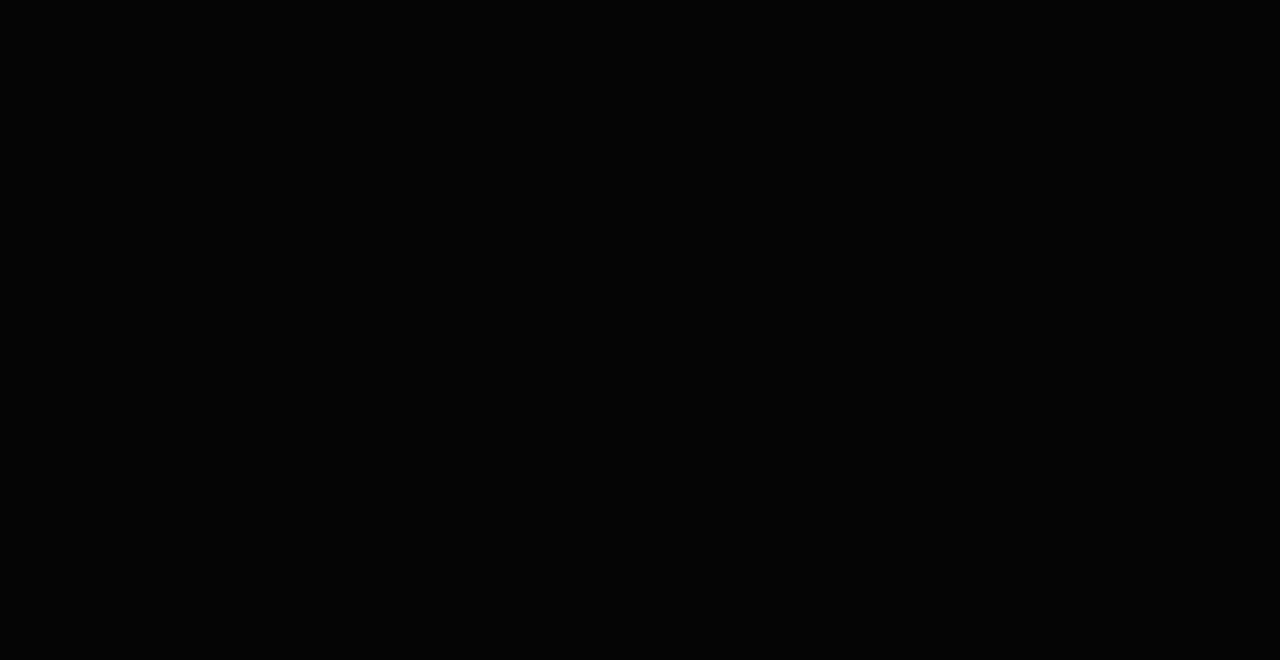
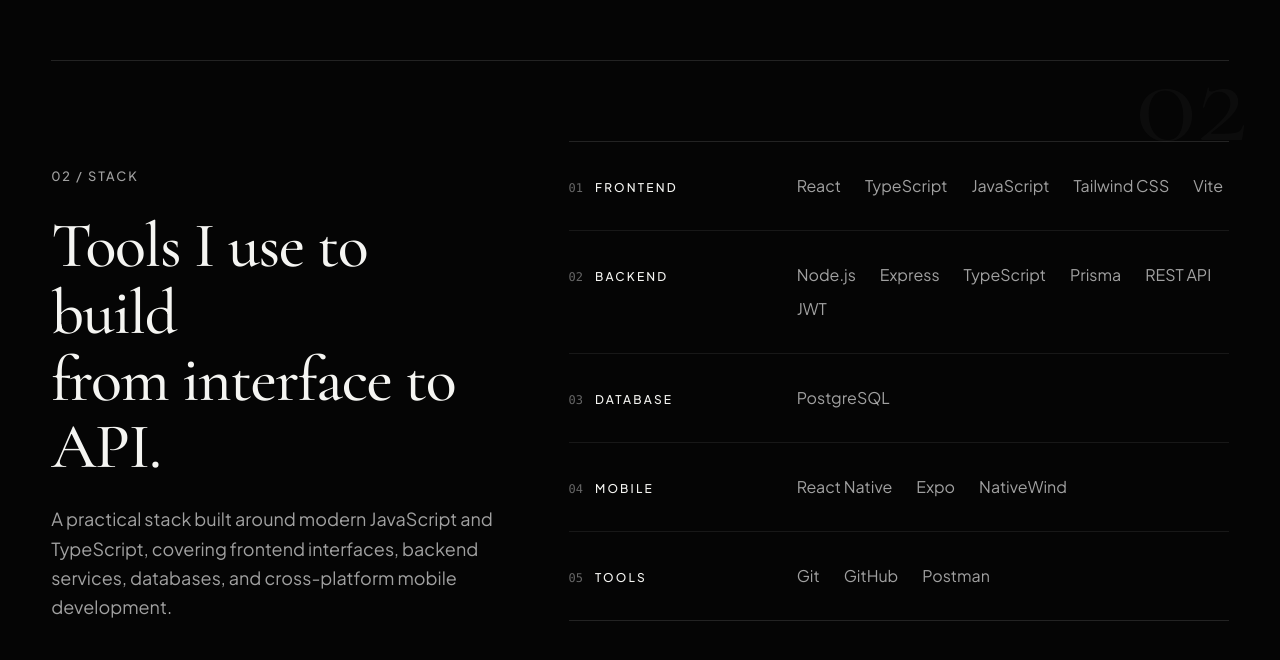
Before and after one commit to Wisnutri690/portfolio, a React (Vite) app: page / in a window 1280 px wide. Shown: the part 1684-2344 px from the top of the page. Before the commit the page ends 1616 px from the top, so only its background shows below. Built offline with nearby package versions, Linux system fonts and the light colour scheme.

Commit message:
feat: build editorial skills section

```diff
--- a/src/App.tsx
+++ b/src/App.tsx
@@ -1,6 +1,7 @@
 import Navbar from './components/Navbar'
 import Hero from './components/Hero'
 import About from './components/About'
+import Skills from './components/Skills'
 
 function App() {
   return (
@@ -9,6 +10,7 @@ function App() {
       <main>
         <Hero />
         <About />
+        <Skills />
       </main>
     </div>
   )
--- /dev/null
+++ b/src/components/Skills.tsx
@@ -0,0 +1,157 @@
+import { useEffect, useRef, useState } from 'react'
+
+interface SkillGroup {
+  number: string
+  category: string
+  skills: string[]
+}
+
+const SKILL_GROUPS: SkillGroup[] = [
+  {
+    number: '01',
+    category: 'Frontend',
+    skills: ['React', 'TypeScript', 'JavaScript', 'Tailwind CSS', 'Vite'],
+  },
+  {
+    number: '02',
+    category: 'Backend',
+    skills: ['Node.js', 'Express', 'TypeScript', 'Prisma', 'REST API', 'JWT'],
+  },
+  {
+    number: '03',
+    category: 'Database',
+    skills: ['PostgreSQL'],
+  },
+  {
+    number: '04',
+    category: 'Mobile',
+    skills: ['React Native', 'Expo', 'NativeWind'],
+  },
+  {
+    number: '05',
+    category: 'Tools',
+    skills: ['Git', 'GitHub', 'Postman'],
+  },
+]
+
+export default function Skills() {
+  const sectionRef = useRef<HTMLElement>(null)
+  const [isVisible, setIsVisible] = useState(false)
+
+  useEffect(() => {
+    const observer = new IntersectionObserver(
+      ([entry]) => {
+        if (entry.isIntersecting) {
+          setIsVisible(true)
+          observer.disconnect()
+        }
+      },
+      { threshold: 0.12 }
+    )
+
+    if (sectionRef.current) {
+      observer.observe(sectionRef.current)
+    }
+
+    return () => observer.disconnect()
+  }, [])
+
+  return (
+    <section
+      ref={sectionRef}
+      id="skills"
+      className="relative py-24 md:py-32 overflow-hidden"
+      aria-labelledby="skills-heading"
+    >
+      <div className="editorial-container relative">
+        {/* Top Section Divider */}
+        <div className="editorial-divider mb-16 md:mb-20" aria-hidden="true" />
+
+        {/* Subtle Watermark 02 */}
+        <span
+          className="absolute -top-6 right-4 md:right-8 font-editorial text-8xl md:text-9xl text-white/[0.03] select-none pointer-events-none"
+          aria-hidden="true"
+        >
+          02
+        </span>
+
+        {/* Two-Column Editorial Layout */}
+        <div className="grid grid-cols-1 lg:grid-cols-12 gap-12 lg:gap-16 items-start">
+          {/* Left Column: Heading & Intro */}
+          <div className="lg:col-span-5 flex flex-col space-y-6 lg:sticky lg:top-28">
+            <div
+              className={`reveal-init ${isVisible ? 'reveal-visible' : ''}`}
+              style={{ transitionDelay: '50ms' }}
+            >
+              <span className="section-label">02 / STACK</span>
+            </div>
+
+            <h2
+              id="skills-heading"
+              className={`section-headline text-[#F5F5F2] reveal-init ${
+                isVisible ? 'reveal-visible' : ''
+              }`}
+              style={{ transitionDelay: '150ms' }}
+            >
+              Tools I use to build<br />
+              from interface to API.
+            </h2>
+
+            <p
+              className={`text-[#A1A1A1] text-base md:text-lg leading-relaxed max-w-[540px] font-normal reveal-init ${
+                isVisible ? 'reveal-visible' : ''
+              }`}
+              style={{ transitionDelay: '250ms' }}
+            >
+              A practical stack built around modern JavaScript and TypeScript,
+              covering frontend interfaces, backend services, databases, and
+              cross-platform mobile development.
+            </p>
+          </div>
+
+          {/* Right Column: Editorial Category Rows */}
+          <div className="lg:col-span-7 flex flex-col border-y border-white/[0.12]">
+            {SKILL_GROUPS.map((group, index) => (
+              <div
+                key={group.number}
+                className={`py-8 border-b border-white/[0.08] last:border-b-0 reveal-init ${
+                  isVisible ? 'reveal-visible' : ''
+                }`}
+                style={{ transitionDelay: `${200 + index * 80}ms` }}
+              >
+                <div className="grid grid-cols-1 sm:grid-cols-12 gap-4 sm:gap-6 items-baseline">
+                  {/* Category Header */}
+                  <div className="sm:col-span-4 flex items-center gap-3">
+                    <span className="font-mono text-xs text-[#666666]">
+                      {group.number}
+                    </span>
+                    <h3 className="text-xs uppercase tracking-[0.18em] text-[#F5F5F2] font-medium">
+                      {group.category}
+                    </h3>
+                  </div>
+
+                  {/* Skills List */}
+                  <div className="sm:col-span-8">
+                    <ul
+                      className="flex flex-wrap items-center gap-x-6 gap-y-2.5"
+                      role="list"
+                    >
+                      {group.skills.map((skill) => (
+                        <li
+                          key={skill}
+                          className="text-base text-[#A1A1A1] hover:text-[#F5F5F2] transition-colors duration-200 cursor-default"
+                        >
+                          {skill}
+                        </li>
+                      ))}
+                    </ul>
+                  </div>
+                </div>
+              </div>
+            ))}
+          </div>
+        </div>
+      </div>
+    </section>
+  )
+}
```
